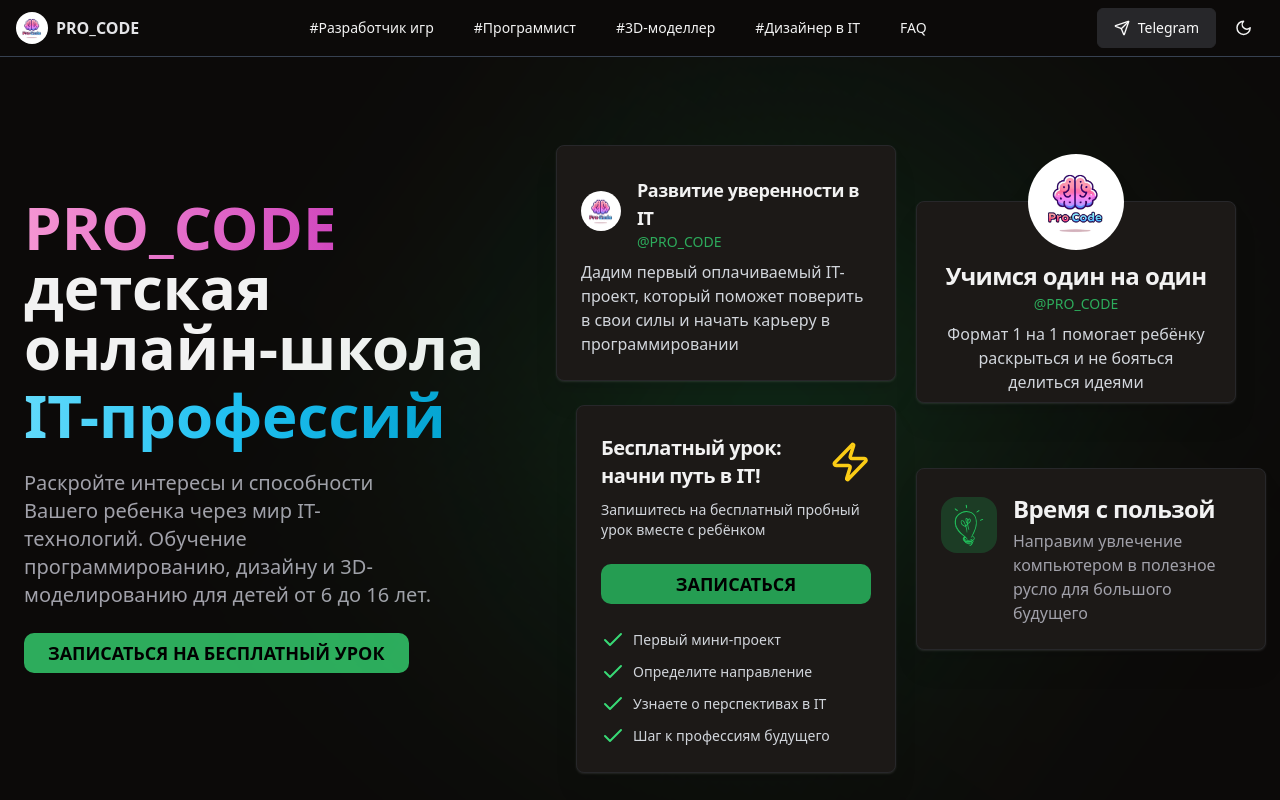
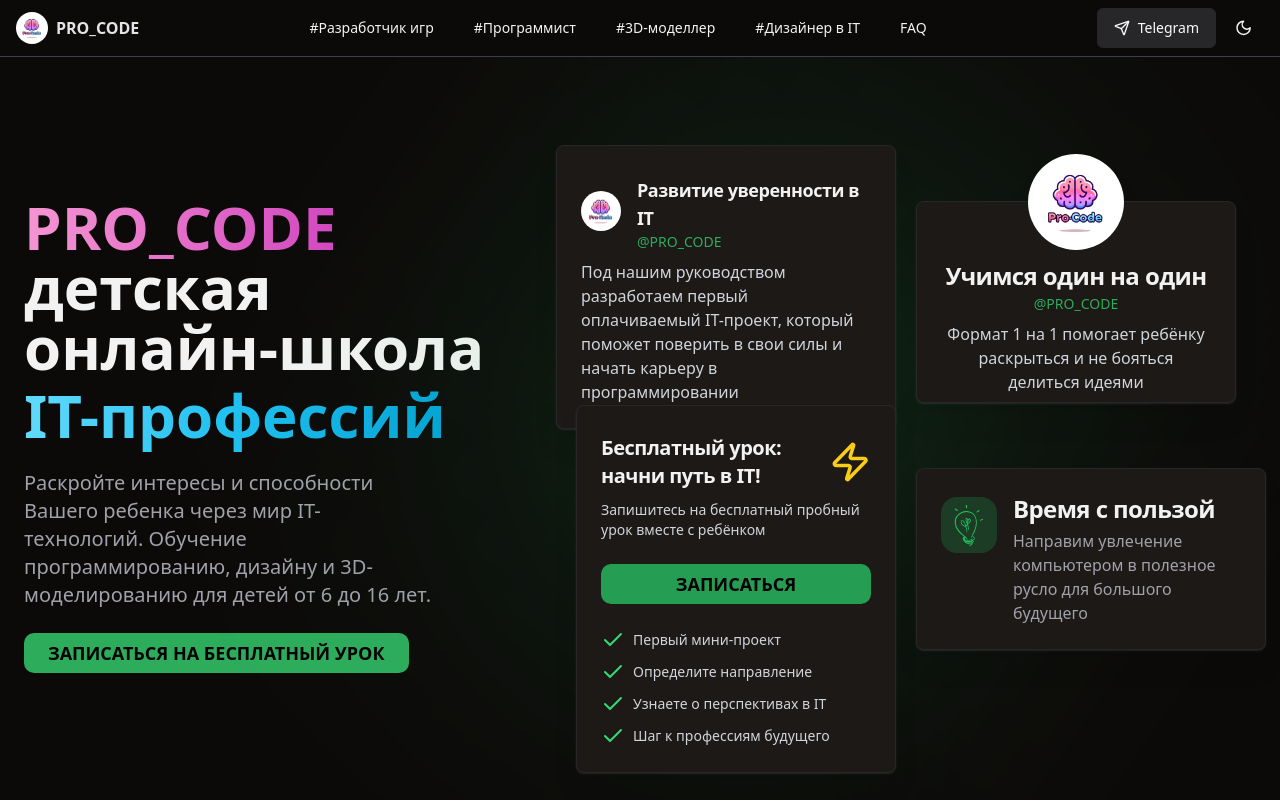
Before and after one commit to Horman69/pro_code_p3, a React (Vite) app: page / in a window 1280 px wide. Shown: the top 800 px of the page. Built offline with nearby package versions, Linux system fonts and the light colour scheme.

Commit message:
Обновлен компонент HeroCards

```diff
--- a/src/components/HeroCards.tsx
+++ b/src/components/HeroCards.tsx
@@ -46,7 +46,7 @@
         </CardHeader>
         <CardContent>
           <p className="text-muted-foreground dark:text-gray-300">
-            Дадим первый оплачиваемый IT-проект, который поможет поверить в свои силы и начать карьеру в программировании
+          Под нашим руководством разработаем первый оплачиваемый IT-проект, который поможет поверить в свои силы и начать карьеру в программировании
           </p>
         </CardContent>
       </Card>
```
